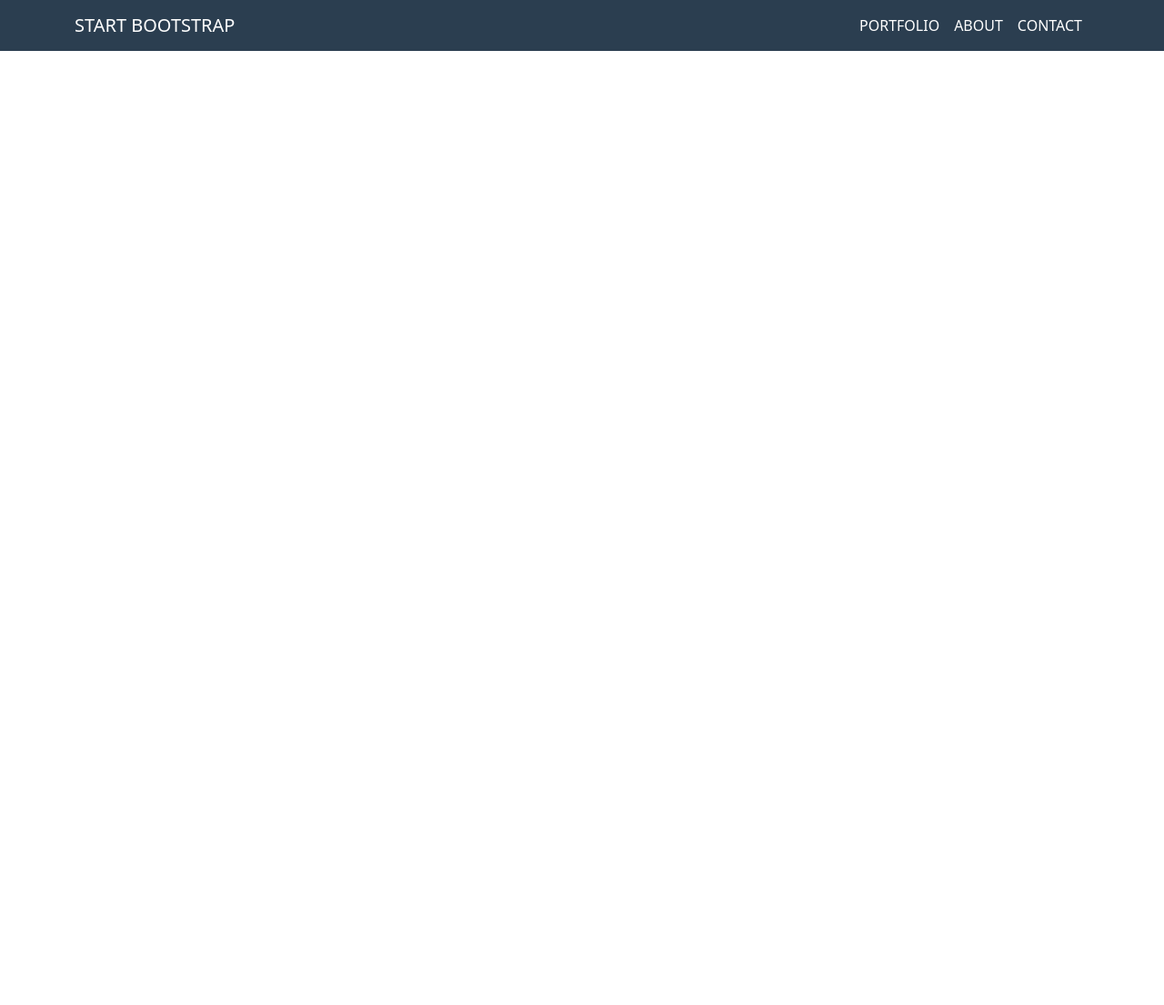
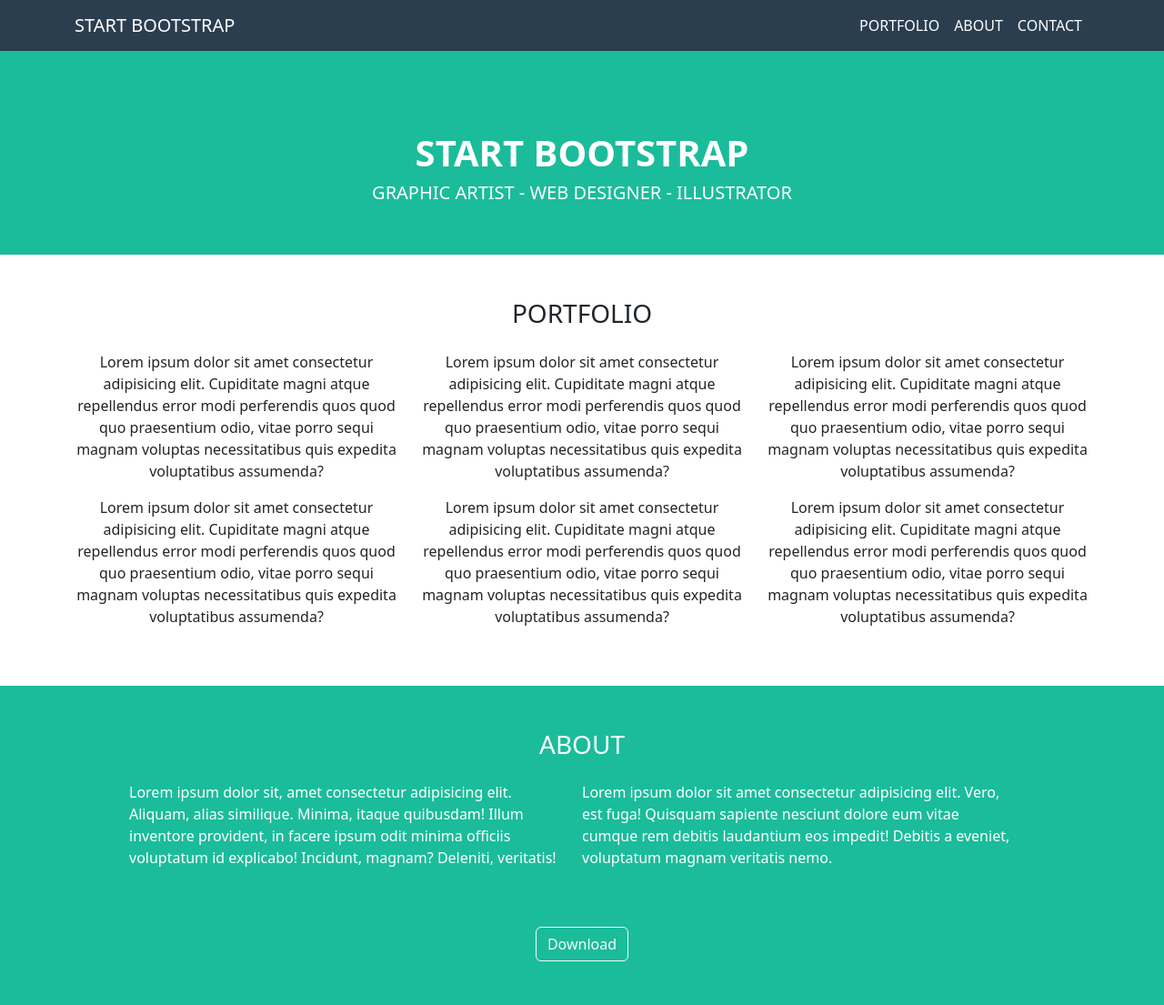
Before and after one commit to carlopezzuti/html-css-bootstrap-freelancer, a plain HTML site: page index.html in a window 1280 px wide. Shown: the whole page at 91% size. Before the commit the page ends 800 px from the top, so only its background shows below. Drawn offline with nearby package versions, Linux system fonts and the light colour scheme.

Commit message:
main layout

```diff
--- a/assets/css/style.css
+++ b/assets/css/style.css
@@ -4,6 +4,20 @@
     --primaryColorSubtle: #39546D;
     --primaryTextColor: #fff;
     --secondaryTextColor: #2B3E50;
+}
+
+/*******************
+    TYPOGRAPHY
+ ******************/
+
+h1 {
+    text-transform: uppercase;
+    font-weight: 600;
+    font-size: 2.5rem;
+}
+
+h3 {
+    text-transform: uppercase;
 }
 
 /*******************
@@ -27,3 +41,16 @@
     color: #fff;
     border: 1px solid #fff;
 }
+
+/*******************
+    MAIN
+ ******************/
+
+main section:nth-child(odd) {
+    background-color: #1BBC9B;
+    color: #fff;
+}
+
+.jd-message {
+    margin-top: 100px;
+}
--- a/index.html
+++ b/index.html
@@ -30,7 +30,81 @@
     </header>
 
     <main>
-
+        <section class="py-5">
+            <div class="d-flex flex-column align-items-center">
+                <div class="col-sm-12 col-md-8 col-lg-6 text-center">
+                    <figure class="col-6 col-md-6 mx-auto">
+                        <img src="" alt="">
+                    </figure>
+                    <h1>start bootstrap</h1>
+                    <h5>GRAPHIC ARTIST - WEB DESIGNER - ILLUSTRATOR</h5>
+                </div>
+            </div>
+        </section>
+        <section class="py-5">
+            <div class="container-md">
+                <div class="row text-center">
+                    <h3>portfolio</h3>
+                    <div class="jd-star-divider d-flex align-items-center justify-content-center gap-2 py-2">
+                        <div class="jd-line-black"></div>
+                        <i class="bi bi-star-fill"></i>
+                        <div class="jd-line-black"></div>
+                    </div>
+                    <div class="container-fluid">
+                        <div class="row">
+                            <figure class="col-sm-12 col-md-6 col-lg-4">
+                                Lorem ipsum dolor sit amet consectetur adipisicing elit. Cupiditate magni atque repellendus error modi perferendis quos quod quo praesentium odio, vitae porro sequi magnam voluptas necessitatibus quis expedita voluptatibus assumenda?
+                            </figure>
+                            <figure class="col-sm-12 col-md-6 col-lg-4">
+                                Lorem ipsum dolor sit amet consectetur adipisicing elit. Cupiditate magni atque repellendus error modi perferendis quos quod quo praesentium odio, vitae porro sequi magnam voluptas necessitatibus quis expedita voluptatibus assumenda?
+                            </figure>
+                            <figure class="col-sm-12 col-md-6 col-lg-4">
+                                Lorem ipsum dolor sit amet consectetur adipisicing elit. Cupiditate magni atque repellendus error modi perferendis quos quod quo praesentium odio, vitae porro sequi magnam voluptas necessitatibus quis expedita voluptatibus assumenda?
+                            </figure>
+                            <figure class="col-sm-12 col-md-6 col-lg-4">
+                                Lorem ipsum dolor sit amet consectetur adipisicing elit. Cupiditate magni atque repellendus error modi perferendis quos quod quo praesentium odio, vitae porro sequi magnam voluptas necessitatibus quis expedita voluptatibus assumenda?
+                            </figure>
+                            <figure class="col-sm-12 col-md-6 col-lg-4">
+                                Lorem ipsum dolor sit amet consectetur adipisicing elit. Cupiditate magni atque repellendus error modi perferendis quos quod quo praesentium odio, vitae porro sequi magnam voluptas necessitatibus quis expedita voluptatibus assumenda?
+                            </figure>
+                            <figure class="col-sm-12 col-md-6 col-lg-4">
+                                Lorem ipsum dolor sit amet consectetur adipisicing elit. Cupiditate magni atque repellendus error modi perferendis quos quod quo praesentium odio, vitae porro sequi magnam voluptas necessitatibus quis expedita voluptatibus assumenda?
+                            </figure>
+                        </div>
+                    </div>
+                </div>
+            </div>
+        </section>
+        <section class="py-5">
+            <div class="container-md">
+                <div class="row text-center">
+                    <h3>about</h3>
+                    <div class="jd-star-divider d-flex align-items-center justify-content-center gap-2 py-2">
+                        <div class="jd-line-white"></div>
+                        <i class="bi bi-star-fill"></i>
+                        <div class="jd-line-white"></div>
+                    </div>
+                </div>
+                <div class="container-fluid">
+                    <div class="row container px-5">
+                        <div class="col-sm-12 col-md-6">
+                            <p>Lorem ipsum dolor sit, amet consectetur adipisicing elit. Aliquam, alias similique. Minima, itaque quibusdam! Illum inventore provident, in facere ipsum odit minima officiis voluptatum id explicabo! Incidunt, magnam? Deleniti, veritatis!</p>
+                        </div>
+                        <div class="col-sm-12 col-md-6">
+                            <p>Lorem ipsum dolor sit amet consectetur adipisicing elit. Vero, est fuga! Quisquam sapiente nesciunt dolore eum vitae cumque rem debitis laudantium eos impedit! Debitis a eveniet, voluptatum magnam veritatis nemo.</p>
+                        </div>
+                    </div>
+                </div>
+                <div class="row text-center pt-5">
+                    <div>
+                        <button type="button" class="btn btn-outline-light">
+                            <i class="bi bi-download"></i>
+                            Download
+                        </button>
+                    </div>
+                </div>
+            </div>
+        </section>
     </main>
 
     <footer>
```
